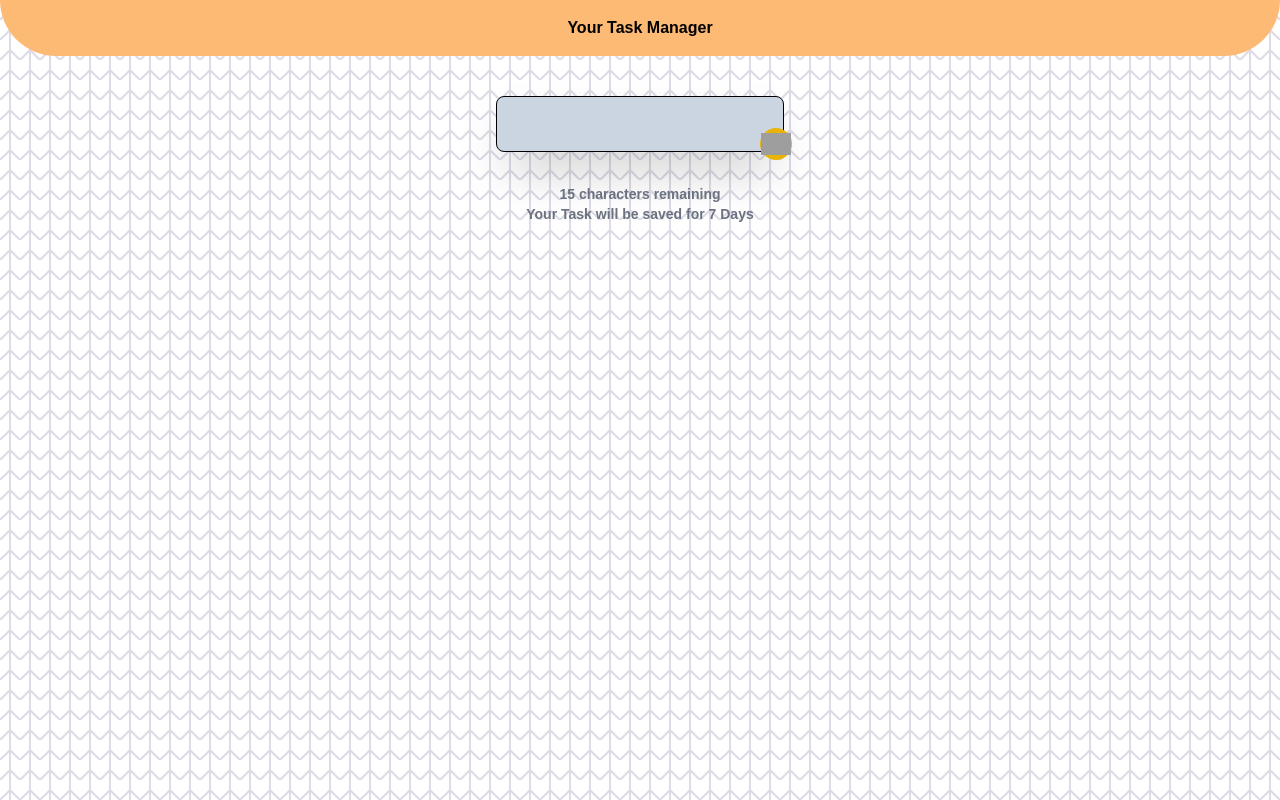
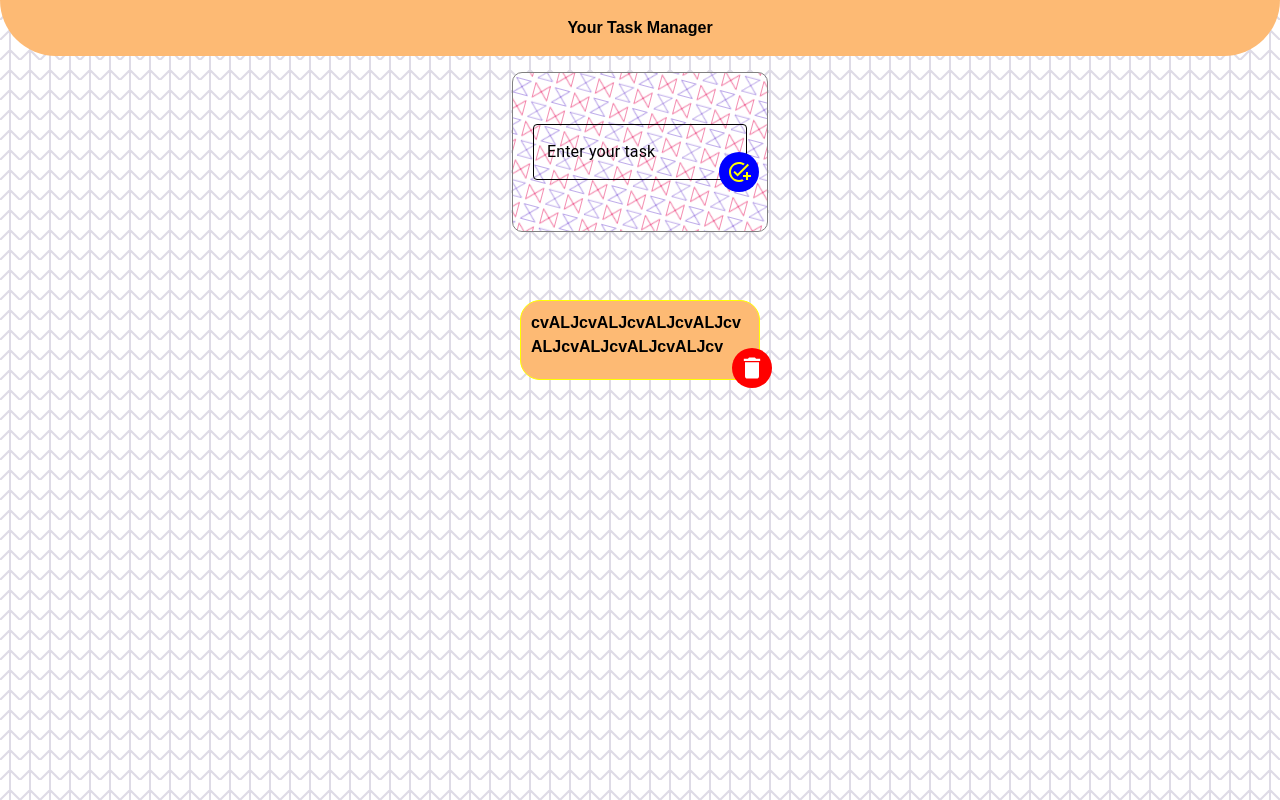
Before and after one commit to devinsomniac/ToDoApp, a React (Vite) app: page / in a window 1280 px wide. Built offline with nearby package versions, Linux system fonts and the light colour scheme; grey boxes are pictures that could not be loaded; a web font is replaced by a local one.

Commit message:
Added Material Ui with some Styling

```diff
--- a/package.json
+++ b/package.json
@@ -12,6 +12,10 @@
     "deploy": "gh-pages -d dist"
   },
   "dependencies": {
+    "@emotion/react": "^11.13.3",
+    "@emotion/styled": "^11.13.0",
+    "@mui/icons-material": "^6.0.2",
+    "@mui/material": "^6.0.2",
     "js-cookie": "^3.0.5",
     "react": "^18.3.1",
     "react-dom": "^18.3.1"
--- a/src/Components/Card.jsx
+++ /dev/null
@@ -1,16 +0,0 @@
-import React from 'react'
-
-const Card = ({task,index,deleteTask}) => {
-  return (
-    <div className="bg-slate-300 border-solid border-black
-    h-14 w-64 text-center relative shadow-2xl
-    rounded-lg m-8 flex justify-center items-center
-    sm:py-3 sm:m-3
-    ">
-      {task}
-      <button onClick={() => deleteTask(index)} className=" bg-yellow-400 rounded-3xl absolute top-2 right-0 h-10 w-10 text-center flex justify-center items-center"><img width="30" height="30" src="https://img.icons8.com/dotty/30/filled-trash.png" alt="filled-trash"/></button>
-    </div>
-  )
-}
-
-export default Card
--- a/src/Components/InputField.jsx
+++ b/src/Components/InputField.jsx
@@ -1,32 +1,70 @@
-import React, { useState } from 'react'
+import React from "react";
+import TextField from "@mui/material/TextField";
+import { Box } from "@mui/material";
+import backgroundImage from "../assets/box_bg.png";
+import IconButton from "@mui/material/IconButton";
+import AddTaskTwoToneIcon from "@mui/icons-material/AddTaskTwoTone";
 
-const InputField = ({addTask}) => {
-    const maxLength = 15
-    const [value,setValue] = useState("")
-    const handleChange = (e) => {
-        setValue(e.target.value)
+const InputField = () => {
+  return (
+    <div className="flex justify-center items-center h-48">
+      <Box
+      className="w-64 h-40 relative"
+        sx={{
+          backgroundImage: `url(${backgroundImage})`, // Semi-transparent background
+          display: "flex",
+          justifyContent: "center",
+          alignItems: "center",
+          border: "1px solid grey",
+          borderRadius: "10px",
+          position: "relative",
+        }}
+      >
+        <TextField
+         className="absolute left-5 w-56"
+          id="outlined-basic"
+          label="Enter your task"
+          variant="outlined"
+          sx={{
+            input: { color: "white" }, // Optional: Text color inside the input field
+            "& .MuiInputLabel-root": {
+              color: "Black", // Default label color
+            },
+            "& .MuiInputLabel-root.Mui-focused": {
+              color: "Black", // Label color when focused
+            },
+            "& .MuiOutlinedInput-root": {
+              "& fieldset": {
+                borderColor: "black", // Optional: Border color of input field
+              },
+              "&:hover fieldset": {
+                borderColor: "black", // Border color on hover
+              },
+              "&.Mui-focused fieldset": {
+                borderColor: "black", // Border color when focused
+              },
+            },
+          }}
+        />
+        <IconButton
+          color="primary"
+          className="absolute right-2 top-5"
+          sx={{
+            background: "blue",
+            color: "yellow",
+            "&:hover": {
+              background: "blue", // Ensures background color remains on hover
+            },
+            "&:focus": {
+              background: "blue", // Ensures background color remains on focus
+            },
+          }}
+        >
+          <AddTaskTwoToneIcon />
+        </IconButton>
+      </Box>
+    </div>
+  );
+};
 
-    }
-    const handleSubmit = () => {
-        if(value.trim()){
-            addTask(value)
-            setValue("")
-        }
-    }
-  return (
-
-    <div className="relative text-center">
-        <textarea
-        onChange={handleChange}
-        value={value}
-        maxLength={maxLength}
-        className="maxLength={10} flex justify-center items-center bg-slate-300 border border-solid border-black h-14 w-72 text-center shadow-2xl rounded-lg m-8 ">
-        </textarea>
-        <p className="text-sm text-gray-500">{maxLength - value.length} characters remaining</p>
-        <p className="text-sm text-gray-500">Your Task will be saved for 7 Days</p>
-        <button onClick={handleSubmit} className="absolute bottom-16 right-6 bg-yellow-500 rounded-full w-8 h-8 flex items-center justify-center"><img width="30" height="30" src="https://img.icons8.com/dotty/30/add.png" alt="add"/></button>
-    </div>
-  )
-}
-
-export default InputField
+export default InputField;
--- a/src/Components/MainBody.jsx
+++ b/src/Components/MainBody.jsx
@@ -1,40 +1,19 @@
-import React, { useState,useEffect } from "react";
-import InputField from "./InputField";
-import Card from "./Card";
-import Cookies from "js-cookie"
+import React from 'react'
+import InputField from './InputField'
+import MyCard from './MyCard'
 
 const MainBody = () => {
-  const [tasks, settask] = useState([]);
-  useEffect(() => {
-    const savedTasks = Cookies.get('tasks');
-    if (savedTasks) {
-      settask(JSON.parse(savedTasks));
-    }
-  }, []);
+  return (
+    <>
 
-  const addTask = (task) => {
-    if (task) {
-      const updatedTasks = [...tasks, task];
-      settask(updatedTasks);
-      Cookies.set('tasks', JSON.stringify(updatedTasks), { expires: 7 });
-    }
-  };
+    <div>
+      <InputField/>
+    </div>
+    <div className="flex displayarea flex-wrap justify-center items-center px-2 py-5">
+      <MyCard/>
+    </div>
+    </>
+  )
+}
 
-  const deleteTask = (index) => {
-    const updatedTasks = tasks.filter((_, i) => i !== index);
-    settask(updatedTasks);
-    Cookies.set('tasks', JSON.stringify(updatedTasks), { expires: 7 });
-  };
-  return (
-    <div className="flex flex-col flex-1 justify-center items-center py-2 px-2 h-screen max-w-screen relative">
-      <InputField addTask={addTask} />
-      <div className="taskArea flex justify-center items-center flex-wrap w-screen py-3 m-3">
-        {tasks.map((task, index) => (
-          <Card key={index} task={task} index={index} deleteTask={deleteTask} />
-        ))}
-      </div>
-    </div>
-  );
-};
-
-export default MainBody;
+export default MainBody
--- /dev/null
+++ b/src/Components/MyCard.jsx
@@ -0,0 +1,40 @@
+import React from "react";
+import { Box } from "@mui/material";
+import IconButton from "@mui/material/IconButton";
+import DeleteIcon from '@mui/icons-material/Delete';
+const MyCard = () => {
+  return (
+    <div className="flex justify-center mx-5 my-5 relative w-60 py-3">
+      <Box
+      className=" h-20 w-60 absolute bg-orange-300"
+        sx={{
+          borderRadius: "20px",
+          border: "1px solid yellow",
+          overflow: "hidden", // Prevents overflowing content
+          wordWrap: "break-word",
+          padding:"10px"
+        }}
+      >
+        cvALJcvALJcvALJcvALJcvALJcvALJcvALJcvALJcv
+
+      </Box>
+      <IconButton aria-label="delete" size="large" sx={{
+        background:"red",
+        color:"white",
+        "&:hover": {
+              background: "yellow",
+              color:"red"
+            },
+            "&:focus": {
+              background: "yellow",
+              color:"red"
+            },
+      }}
+      className="absolute top-12 left-28 h-10 w-10">
+        <DeleteIcon fontSize="inherit" />
+      </IconButton>
+    </div>
+  );
+};
+
+export default MyCard;
```
Also changed, not shown: src/assets/box_bg.png (added), 1 other file (tests, documents, lock files or other folders).
